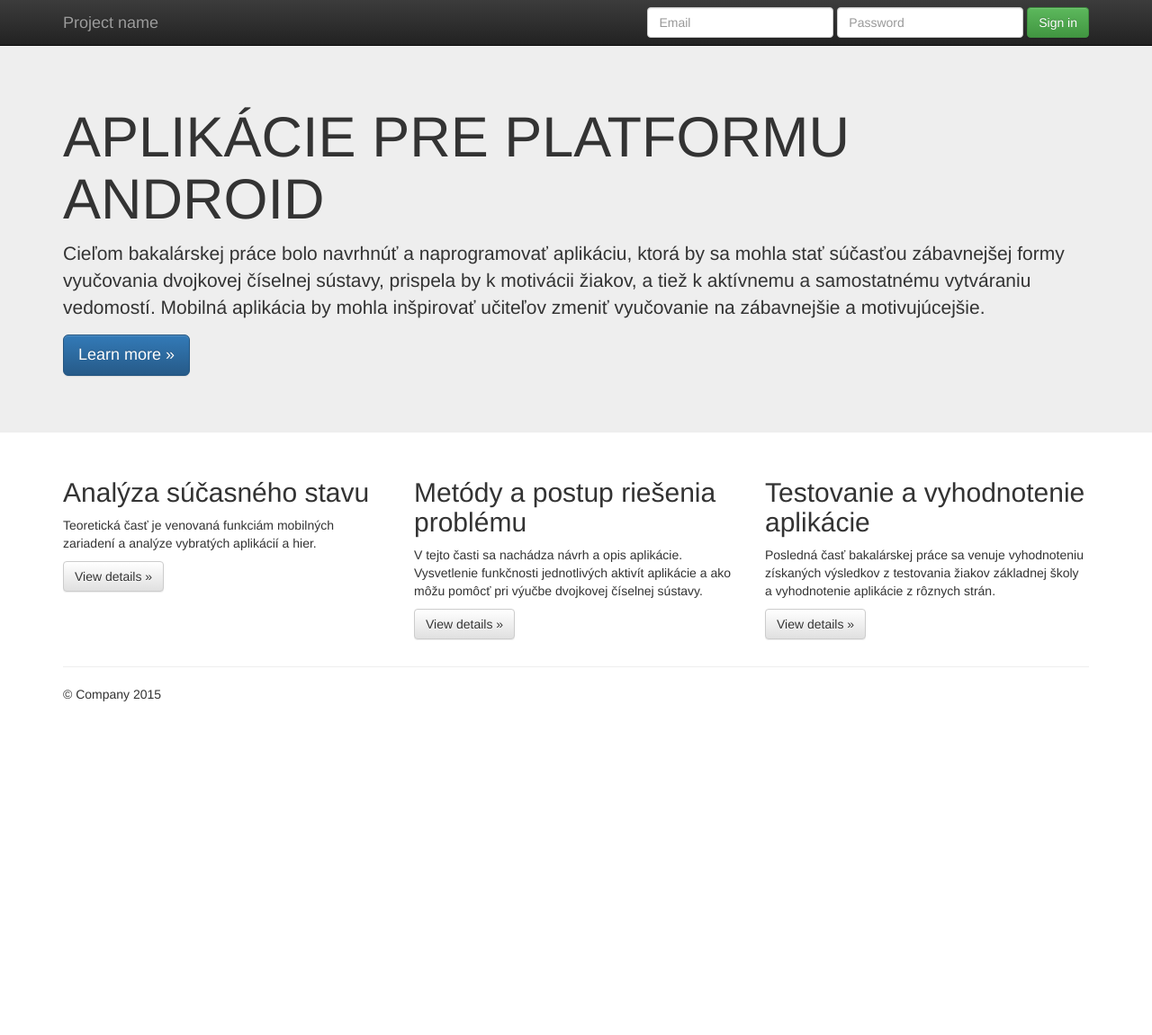
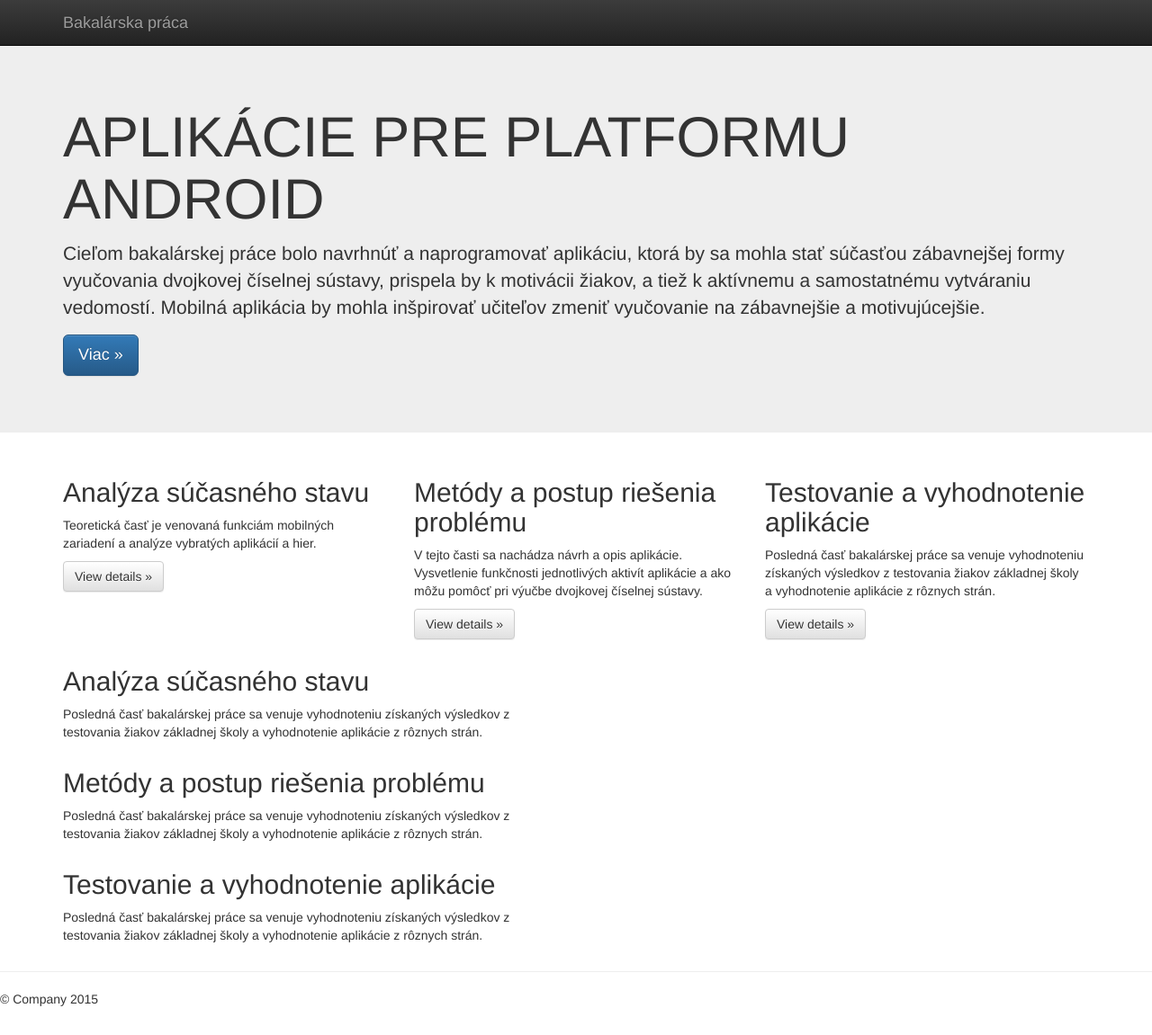
Before and after one commit to VikiSevcikova/ZaverecnaPraca, a plain HTML site: page Stranka/public_html/index.html in a window 1280 px wide. Shown: the whole page at 90% size. Before the commit the page ends 812 px from the top, so only its background shows below. Drawn offline with nearby package versions, Linux system fonts and the light colour scheme.

Commit message:
prepojenie stránky

```diff
--- a/Stranka/public_html/index.html
+++ b/Stranka/public_html/index.html
@@ -36,19 +36,8 @@
             <span class="icon-bar"></span>
             <span class="icon-bar"></span>
           </button>
-          <a class="navbar-brand" href="#">Project name</a>
+          <a class="navbar-brand" href="#">Bakalárska práca</a>
         </div>
-        <div id="navbar" class="navbar-collapse collapse">
-          <form class="navbar-form navbar-right" role="form">
-            <div class="form-group">
-              <input type="text" placeholder="Email" class="form-control">
-            </div>
-            <div class="form-group">
-              <input type="password" placeholder="Password" class="form-control">
-            </div>
-            <button type="submit" class="btn btn-success">Sign in</button>
-          </form>
-        </div><!--/.navbar-collapse -->
       </div>
     </nav>
 
@@ -57,7 +46,7 @@
       <div class="container">
         <h1>APLIKÁCIE PRE PLATFORMU ANDROID</h1>
         <p>Cieľom bakalárskej práce bolo navrhnúť a naprogramovať aplikáciu, ktorá by sa mohla stať súčasťou zábavnejšej formy vyučovania dvojkovej číselnej sústavy, prispela by k motivácii žiakov, a tiež k aktívnemu a samostatnému vytváraniu vedomostí. Mobilná aplikácia by mohla inšpirovať učiteľov zmeniť vyučovanie na zábavnejšie a motivujúcejšie.</p>
-        <p><a class="btn btn-primary btn-lg" href="#" role="button">Learn more &raquo;</a></p>
+        <p><a class="btn btn-primary btn-lg" href="#" role="button">Viac &raquo;</a></p>
       </div>
     </div>
 
@@ -67,20 +56,47 @@
         <div class="col-md-4">
           <h2>Analýza súčasného stavu</h2>
           <p>Teoretická časť je venovaná funkciám mobilných zariadení a analýze vybratých aplikácií a hier. </p>
-          <p><a class="btn btn-default" href="#" role="button">View details &raquo;</a></p>
+          <p><a class="btn btn-default" href="#analyza" role="button">View details &raquo;</a></p>
         </div>
         <div class="col-md-4">
           <h2>Metódy a postup riešenia problému</h2>
           <p>V tejto časti sa nachádza návrh a opis aplikácie. Vysvetlenie funkčnosti jednotlivých aktivít aplikácie a ako môžu pomôcť pri výučbe dvojkovej číselnej sústavy. </p>
-          <p><a class="btn btn-default" href="#" role="button">View details &raquo;</a></p>
+          <p><a class="btn btn-default" href="#metody" role="button">View details &raquo;</a></p>
        </div>
         <div class="col-md-4">
           <h2>Testovanie a vyhodnotenie aplikácie</h2>
           <p>Posledná časť bakalárskej práce sa venuje vyhodnoteniu získaných výsledkov z testovania žiakov základnej školy a vyhodnotenie aplikácie z rôznych strán.</p>
-          <p><a class="btn btn-default" href="#" role="button">View details &raquo;</a></p>
+          <p><a class="btn btn-default" href="#testovanie" role="button">View details &raquo;</a></p>
         </div>
       </div>
-
+           </div>
+    <div class="container">
+      <!-- Example row of columns -->
+      <div class="row">
+    <div class="col-md-6">
+          <h2 id="analyza">Analýza súčasného stavu</h2>
+          <p>Posledná časť bakalárskej práce sa venuje vyhodnoteniu získaných výsledkov z testovania žiakov základnej školy a vyhodnotenie aplikácie z rôznych strán.</p>
+        </div>
+            </div>
+        </div>
+    <div class="container">
+      <!-- Example row of columns -->
+      <div class="row">
+    <div class="col-md-6">
+          <h2 id="metody">Metódy a postup riešenia problému</h2>
+          <p>Posledná časť bakalárskej práce sa venuje vyhodnoteniu získaných výsledkov z testovania žiakov základnej školy a vyhodnotenie aplikácie z rôznych strán.</p>
+        </div>
+            </div>
+        </div>
+        <div class="container">
+      <!-- Example row of columns -->
+      <div class="row">
+    <div class="col-md-6">
+          <h2 id="testovanie">Testovanie a vyhodnotenie aplikácie</h2>
+          <p>Posledná časť bakalárskej práce sa venuje vyhodnoteniu získaných výsledkov z testovania žiakov základnej školy a vyhodnotenie aplikácie z rôznych strán.</p>
+        </div>
+            </div>
+        </div>
       <hr>
 
       <footer>
```
